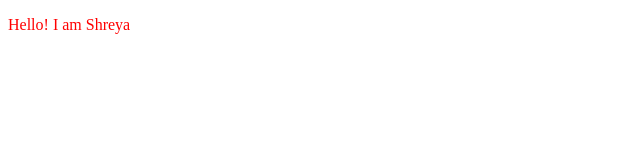
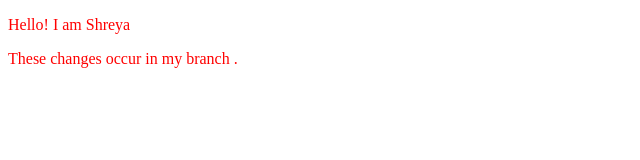
Before and after one commit to ShShreya25/local-repo, a plain HTML site: page index.html in a window 1280 px wide. Shown: the whole page, without its empty margins (0-640 px from the left). Drawn offline with Linux system fonts and the light colour scheme.

Commit message:
index.html

```diff
--- a/index.html
+++ b/index.html
@@ -8,5 +8,6 @@
 </head>
 <body>
     <p>Hello! I am Shreya</p>
+    <p>These changes occur in my branch .</p>
 </body>
 </html>
```
